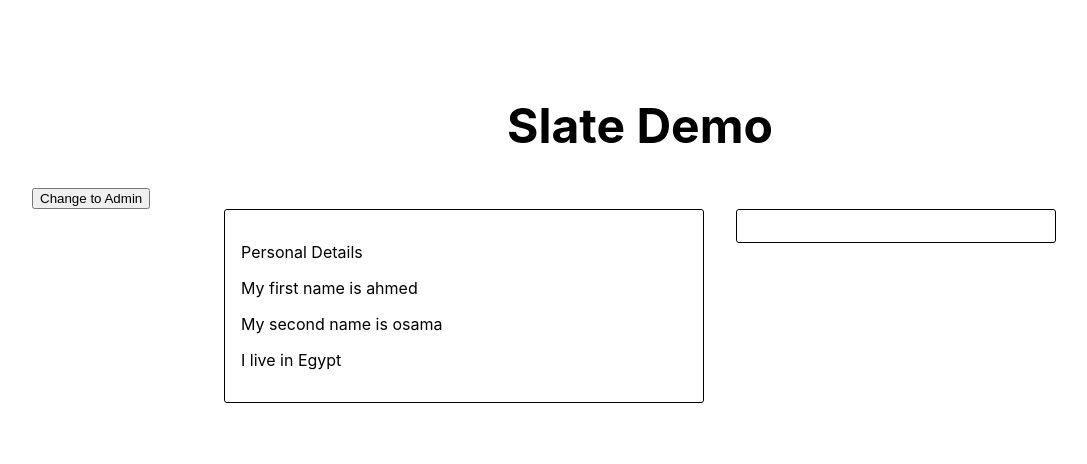
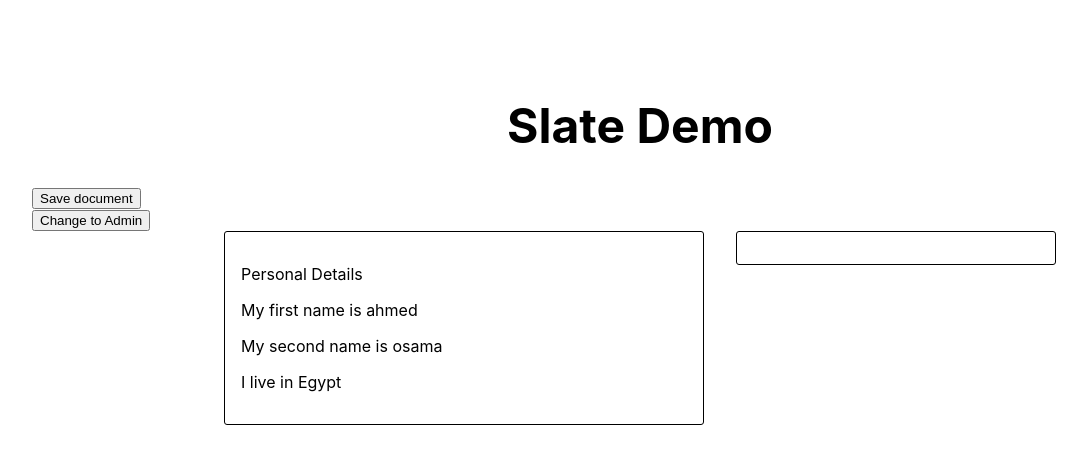
Before and after one commit to ahmedosama7450/upwork-slate, a Next.js app: page / in a window 1280 px wide. Both pictures are taken after a click on the button "Change to End User". Shown: the top 464 px of the page, without its empty margins (0-1087 px from the left). Built offline with nearby package versions, Linux system fonts and the light colour scheme.

Commit message:
Document saving

```diff
--- a/components/RichEditor.tsx
+++ b/components/RichEditor.tsx
@@ -1,4 +1,4 @@
-import React, { useCallback, useEffect, useState } from "react";
+import React, { useCallback, useEffect, useRef, useState } from "react";
 import {
   BaseEditor,
   Editor,
@@ -53,6 +53,14 @@ const isAdminState = {
   isAdmin: true,
 };
 
+type Document = {
+  templateId: string;
+  documentFields: {
+    fieldId: string;
+    fieldValue: string;
+  }[];
+};
+
 export const RichEditor = ({
   initialValue,
 }: {
@@ -67,12 +75,16 @@ export const RichEditor = ({
     )
   );
 
+  const templateIdRef = useRef<string>();
+
   useEffect(() => {
     isAdminState.isAdmin = isAdmin;
   }, [isAdmin]);
 
   const [fieldsIds, setFieldsIds] = useState<string[]>([]);
   const [nextFieldOrder, setNextFieldOrder] = useState(0);
+
+  const [currentDocument, setCurrentDocument] = useState<Descendant[]>();
 
   const renderElement = useCallback(
     ({ attributes, children, element }: RenderElementProps) => {
@@ -118,18 +130,18 @@ export const RichEditor = ({
     [isAdmin]
   );
 
-  const getTemplatesNames = () => {
-    const templatesNames: string[] = [];
+  const getTemplatesIds = () => {
+    const templatesIds: string[] = [];
 
     for (let i = 0; i < localStorage.length; i++) {
       const key = localStorage.key(i);
 
       if (key && key.startsWith("template-")) {
-        templatesNames.push(key);
+        templatesIds.push(key);
       }
     }
 
-    return templatesNames;
+    return templatesIds;
   };
 
   const turnIntoField = () => {
@@ -184,6 +196,55 @@ export const RichEditor = ({
     );
   };
 
+  const saveDocument = () => {
+    const documentFields: { fieldId: string; fieldValue: string }[] = [];
+
+    for (const fieldId of fieldsIds) {
+      for (const node of editor.children) {
+        if (Element.isElement(node)) {
+          for (const childNode of node.children) {
+            if (
+              Element.isElement(childNode) &&
+              childNode.type === "field" &&
+              childNode.id === fieldId
+            ) {
+              documentFields.push({
+                fieldId: fieldId,
+                fieldValue: childNode.content,
+              });
+            }
+          }
+        }
+      }
+    }
+
+    const document: Document = {
+      templateId: templateIdRef.current!,
+      documentFields,
+    };
+
+    localStorage.setItem("document-" + nanoid(), JSON.stringify(document));
+  };
+
+  const getDocumentsIds = () => {
+    const documentsIds: string[] = [];
+
+    for (let i = 0; i < localStorage.length; i++) {
+      const key = localStorage.key(i);
+
+      if (key && key.startsWith("document-")) {
+        documentsIds.push(key);
+      }
+    }
+
+    return documentsIds;
+  };
+
+  const recreateDocument = (document: Document): string => {
+    // TODO
+    return "";
+  };
+
   return (
     <Slate
       editor={editor}
@@ -231,11 +292,12 @@ export const RichEditor = ({
 
       {!isAdmin && (
         <div>
-          {getTemplatesNames().map((templateName) => (
+          <button onClick={() => saveDocument()}>Save document</button>
+          {getTemplatesIds().map((templateId) => (
             <button
-              key={templateName}
+              key={templateId}
               onClick={() => {
-                const template = localStorage.getItem(templateName);
+                const template = localStorage.getItem(templateId);
 
                 if (template) {
                   const templateValue = JSON.parse(template);
@@ -266,10 +328,12 @@ export const RichEditor = ({
                   Transforms.removeNodes(editor, {
                     at: [0],
                   });
+
+                  templateIdRef.current = templateId;
                 }
               }}
             >
-              {templateName}
+              {templateId}
             </button>
           ))}
         </div>
@@ -279,6 +343,21 @@ export const RichEditor = ({
         <button onClick={() => setIsAdmin((isAdmin) => !isAdmin)}>
           {isAdmin ? "Change to End User" : "Change to Admin"}
         </button>
+        {getDocumentsIds().map((documentId) => (
+          <button
+            key={documentId}
+            onClick={() => {
+              const document = localStorage.getItem(documentId);
+
+              if (document) {
+                const documentValue = JSON.parse(document);
+                setCurrentDocument(documentValue);
+              }
+            }}
+          >
+            {documentId}
+          </button>
+        ))}
       </div>
 
       <div className={styles.container}>
@@ -315,6 +394,8 @@ export const RichEditor = ({
           ))}
         </div>
       </div>
+
+      {currentDocument && <div>{JSON.stringify(currentDocument)}</div>}
     </Slate>
   );
 };
```
